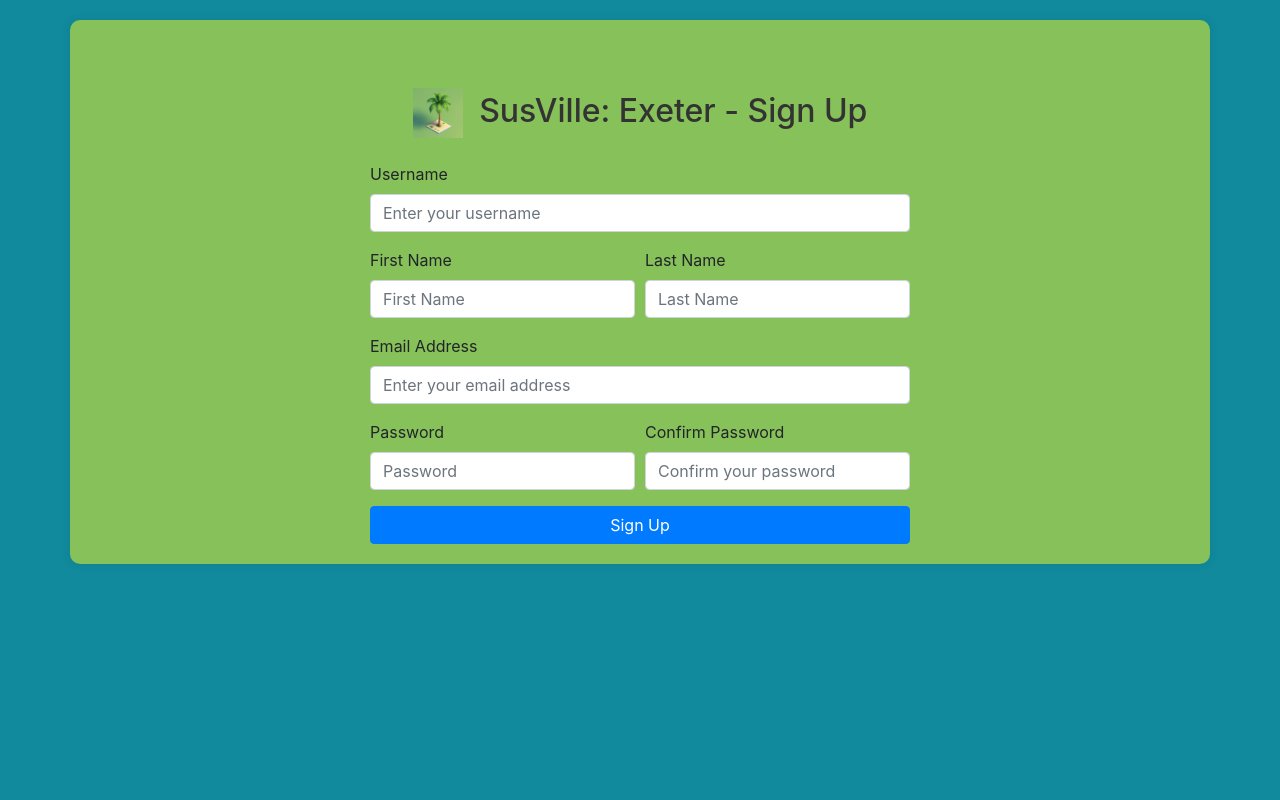
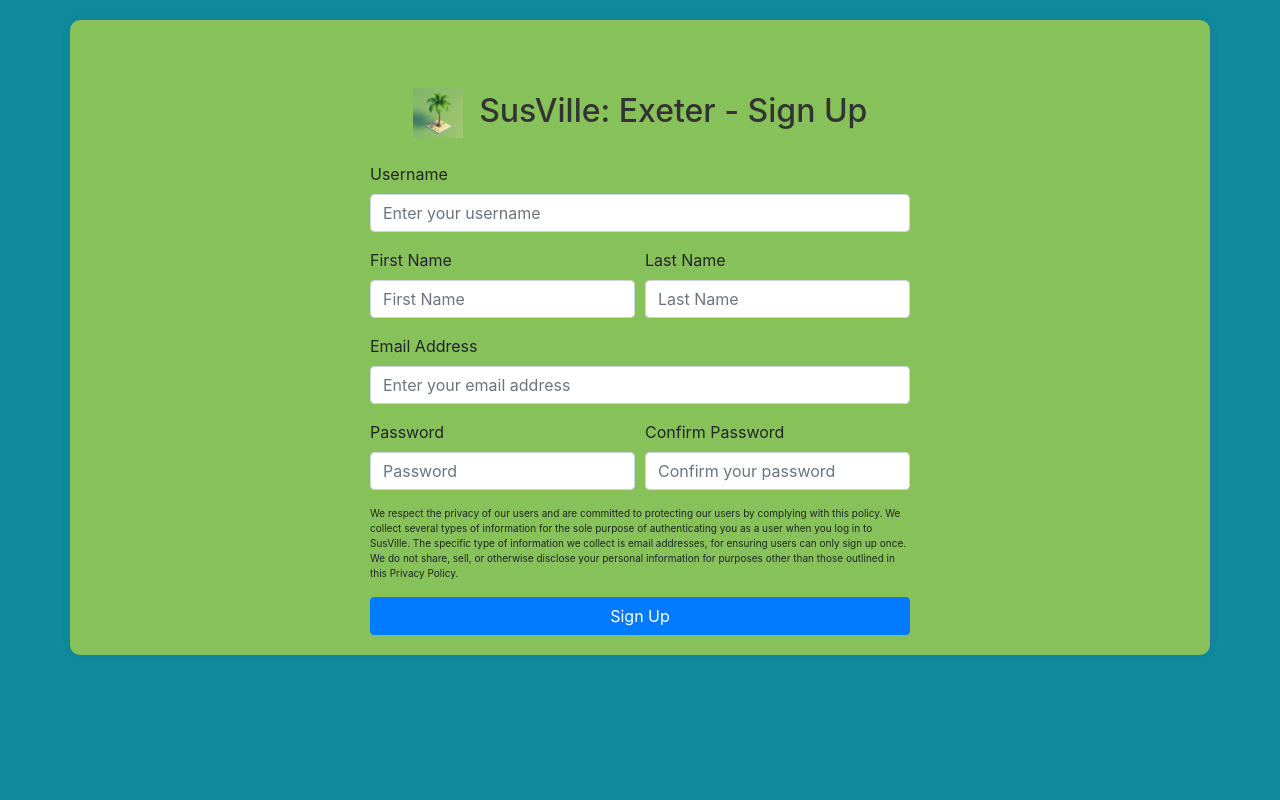
Before and after one commit to AmiraliFamili/Group-Software-Project, a Django app: page /signup in a window 1280 px wide. Run offline with Django 5.2, Linux system fonts and the light colour scheme; some libraries are stand-ins or nearby versions.

Commit message:
Privacy Policy

```diff
--- a/project/templates/authentication/signup.html
+++ b/project/templates/authentication/signup.html
@@ -65,6 +65,14 @@ Udit Tripathi - wrote html
                             <input type="password" class="form-control" id="confpass" name="confpass" placeholder="Confirm your password" required>
                         </div>
                     </div>
+                    <div style="width: 100%; height: 5%; overflow: auto;">
+                        <p style="font-size: 10px">
+                            We respect the privacy of our users and are committed to protecting our users by complying with this policy.
+                            We collect several types of information for the sole purpose of authenticating you as a user when you log in to SusVille.
+                            The specific type of information we collect is email addresses, for ensuring users can only sign up once.
+                            We do not share, sell, or otherwise disclose your personal information for purposes other than those outlined in this Privacy Policy.
+                        </p>
+                    </div>
                     <button type="submit" class="btn-primary btn btn-block">Sign Up</button>
                 </form>
             </div>
```
